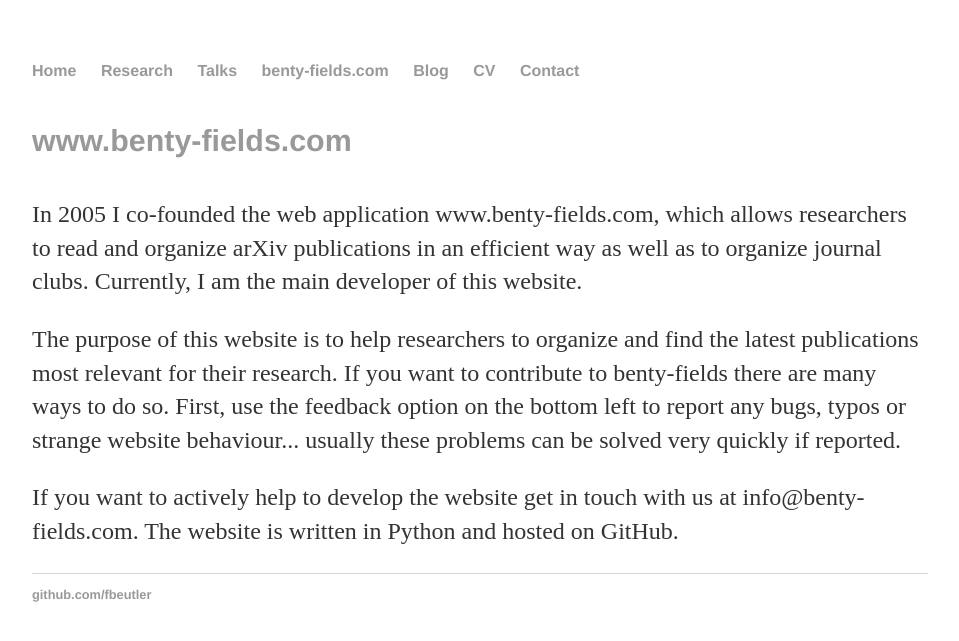
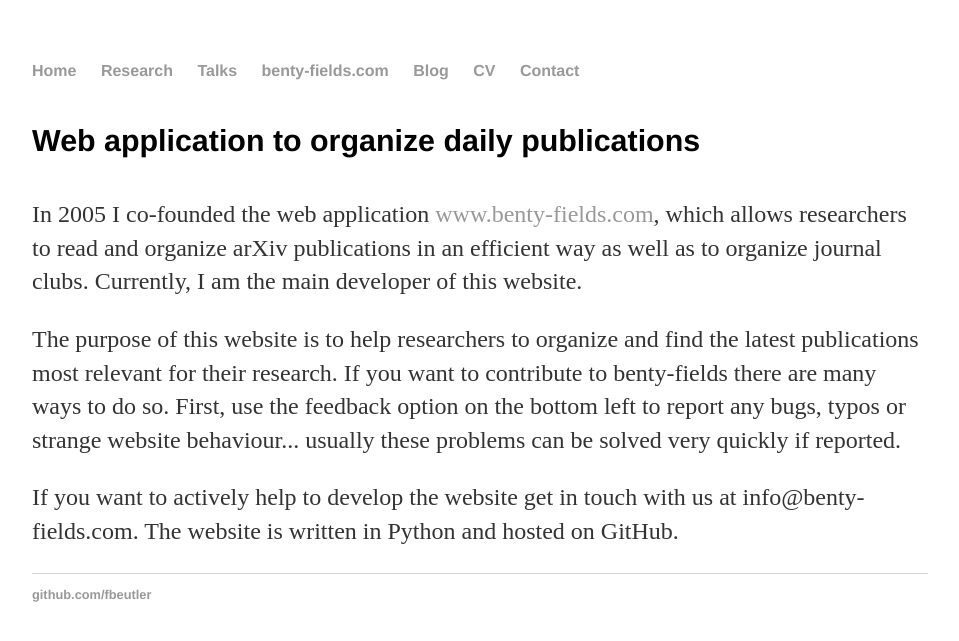
Before and after one commit to fbeutler/fbeutler.github.io, a Jekyll site: the page built from benty-fields/benty-fields.html, in a window 1280 px wide. Shown: the top 641 px of the page, without its empty margins (160-1119 px from the left). Built offline with Jekyll 4.4.1, drawn with Linux system fonts in a browser that asks for light colours.

Commit message:
Update benty-fields.html

```diff
--- a/benty-fields/benty-fields.html
+++ b/benty-fields/benty-fields.html
@@ -3,10 +3,10 @@
 title: My research projects
 ---
 
-<h4><a href="https://www.benty-fields.com">www.benty-fields.com</a></h4>
+<h4>Web application to organize daily publications</h4>
 
 <p>
-  In 2005 I co-founded the web application www.benty-fields.com, which allows researchers to read and organize arXiv publications in
+  In 2005 I co-founded the web application <a href="https://www.benty-fields.com">www.benty-fields.com</a>, which allows researchers to read and organize arXiv publications in
   an efficient way as well as to organize journal clubs. Currently, I am the main developer of this website.
 </p>
 
```
